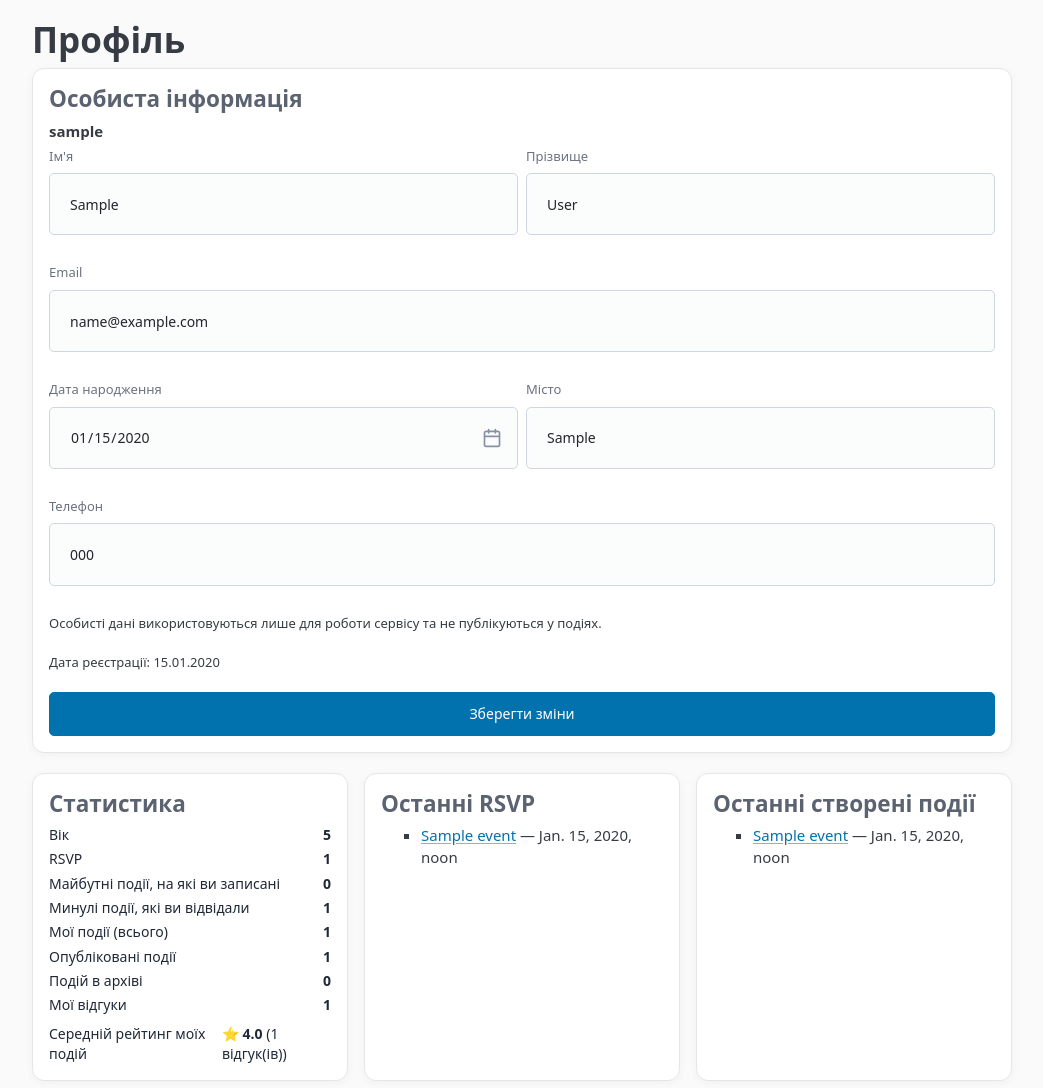
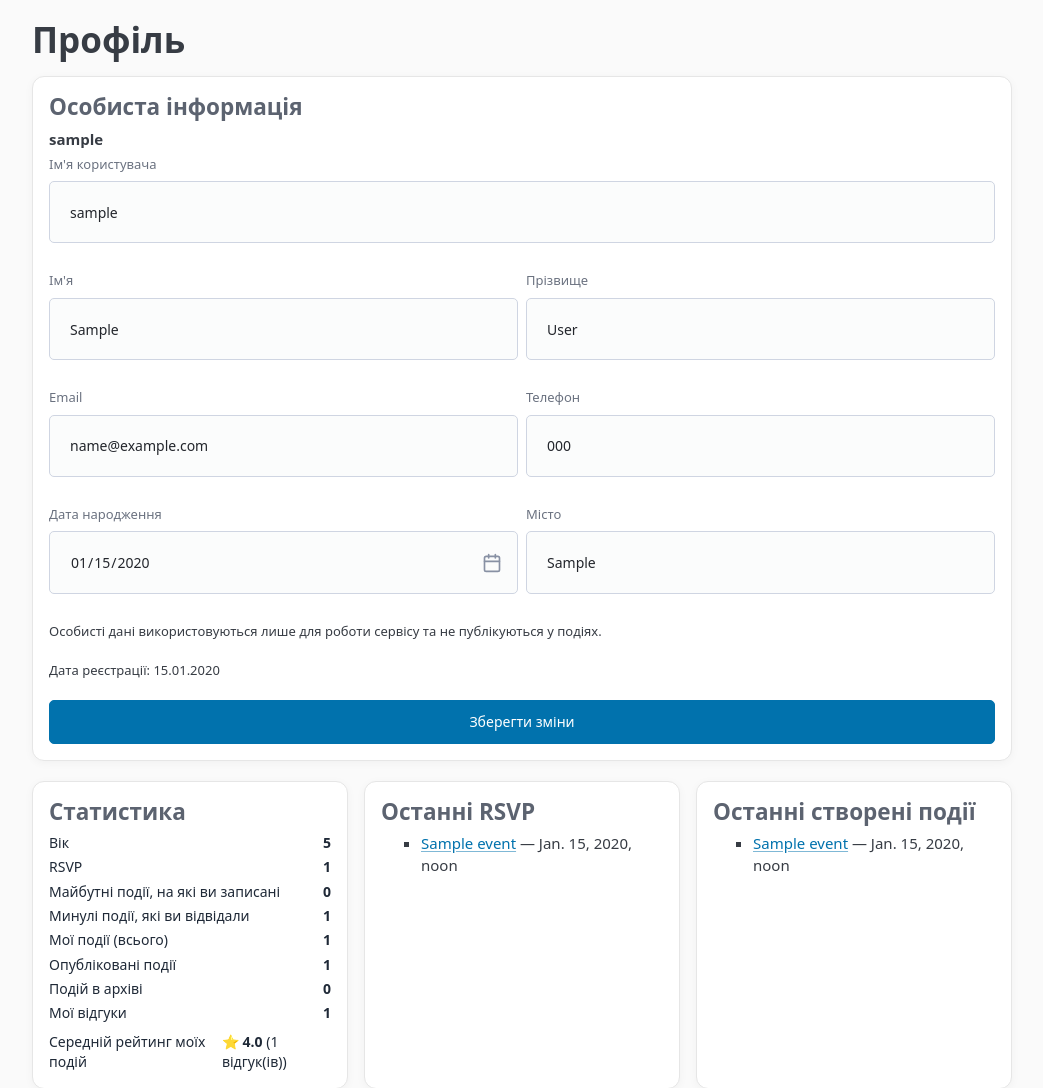
Before and after one commit to KaterinaDemianik/event-organizer-app, a Django app: page /accounts/profile/ in a window 1280 px wide. Shown: the part 97-1185 px from the top of the page, without its empty margins (118-1161 px from the left). Run offline with Django 5.2, Linux system fonts and the light colour scheme; a user stored in the database is signed in; tables that the repository leaves empty hold one stand-in row (values such as "Sample post"); parts of the project's set-up code (start-up, migrations or seed data) failed here and were passed over; some libraries are stand-ins or nearby versions.

Commit message:
add output a form error if such a login already exists

```diff
--- a/static/styles.css
+++ b/static/styles.css
@@ -147,7 +147,7 @@ header.container {
   white-space: nowrap;
 }
 .topbar a:hover { color: var(--link); }
-.topbar .brand { font-weight: 700; font-size: 20px; }
+.topbar .brand { font-weight: 700; font-size: 20px; margin-right: 24px; }
 .topbar .nav-link { font-size: 15px; }
 .topbar .nav-link.active { color: var(--link); font-weight: 600; }
 .topbar .muted {
--- a/templates/events/list.html
+++ b/templates/events/list.html
@@ -1,7 +1,7 @@
 {% extends "base.html" %}
 {% block title %}Події · Event Organizer{% endblock %}
 {% block content %}
-  <h1>Події</h1>
+  <h2>Події</h2>
 
   <!-- Tabs Navigation -->
   <div class="tabs-nav">
--- a/templates/registration/signup.html
+++ b/templates/registration/signup.html
@@ -7,7 +7,7 @@
 
       {% if form.errors %}
         <div class="flash error">
-          <strong>❌ Помилка реєстрації</strong>
+          <strong>Помилка реєстрації</strong>
           {% for field, errors in form.errors.items %}
             {% for error in errors %}
               <p style="margin:4px 0 0;">{{ error }}</p>
--- a/templates/users/profile.html
+++ b/templates/users/profile.html
@@ -2,12 +2,19 @@
 {% block title %}Профіль · Event Organizer{% endblock %}
 {% block content %}
   <h2 style="margin-bottom: 8px;">Профіль</h2>
-  <article class="card" style="margin-top: 8px;">
+  <article class="card" style="margin-top: 16px;">
     <h5 style="margin-bottom: 8px;">Особиста інформація</h5>
     <p style="margin-bottom: 4px; font-weight: 600;">{{ user_obj.username }}</p>
     <form method="post" style="margin: 0;">
       {% csrf_token %}
       <div style="display: grid; grid-template-columns: 1fr 1fr; gap: 8px; font-size: 14px;">
+        <div style="grid-column: 1 / -1;">
+          <label for="id_username" style="font-size: 13px; color: var(--muted);">Ім'я користувача</label>
+          {{ form.username }}
+          {% if form.username.errors %}
+            <span style="display:block; color:#dc3545; font-size:12px; margin-top:2px;">{{ form.username.errors|striptags }}</span>
+          {% endif %}
+        </div>
         <div>
           <label for="id_first_name" style="font-size: 13px; color: var(--muted);">Ім'я</label>
           {{ form.first_name }}
@@ -16,9 +23,13 @@
           <label for="id_last_name" style="font-size: 13px; color: var(--muted);">Прізвище</label>
           {{ form.last_name }}
         </div>
-        <div style="grid-column: 1 / -1;">
+        <div>
           <label for="id_email" style="font-size: 13px; color: var(--muted);">Email</label>
           {{ form.email }}
+        </div>
+        <div>
+          <label for="id_phone" style="font-size: 13px; color: var(--muted);">Телефон</label>
+          {{ form.phone }}
         </div>
         <div>
           <label for="id_birth_date" style="font-size: 13px; color: var(--muted);">Дата народження</label>
@@ -27,10 +38,6 @@
         <div>
           <label for="id_city" style="font-size: 13px; color: var(--muted);">Місто</label>
           {{ form.city }}
-        </div>
-        <div style="grid-column: 1 / -1;">
-          <label for="id_phone" style="font-size: 13px; color: var(--muted);">Телефон</label>
-          {{ form.phone }}
         </div>
       </div>
       <p class="muted" style="font-size: 13px; margin-top: 8px;">
--- a/users/forms.py
+++ b/users/forms.py
@@ -36,6 +36,12 @@ class AdminUserCreateForm(UserCreationForm):
 
 
 class UserProfileForm(forms.ModelForm):
+    username = forms.CharField(
+        required=True,
+        label="Ім'я користувача",
+        widget=forms.TextInput(attrs={"placeholder": "Ваше ім'я користувача"}),
+    )
+
     first_name = forms.CharField(
         required=False,
         label="Ім'я",
@@ -54,7 +60,7 @@ class UserProfileForm(forms.ModelForm):
 
     class Meta:
         model = get_user_model()
-        fields = ("first_name", "last_name", "email")
+        fields = ("username", "first_name", "last_name", "email")
 
     birth_date = forms.DateField(
         required=False,
```
